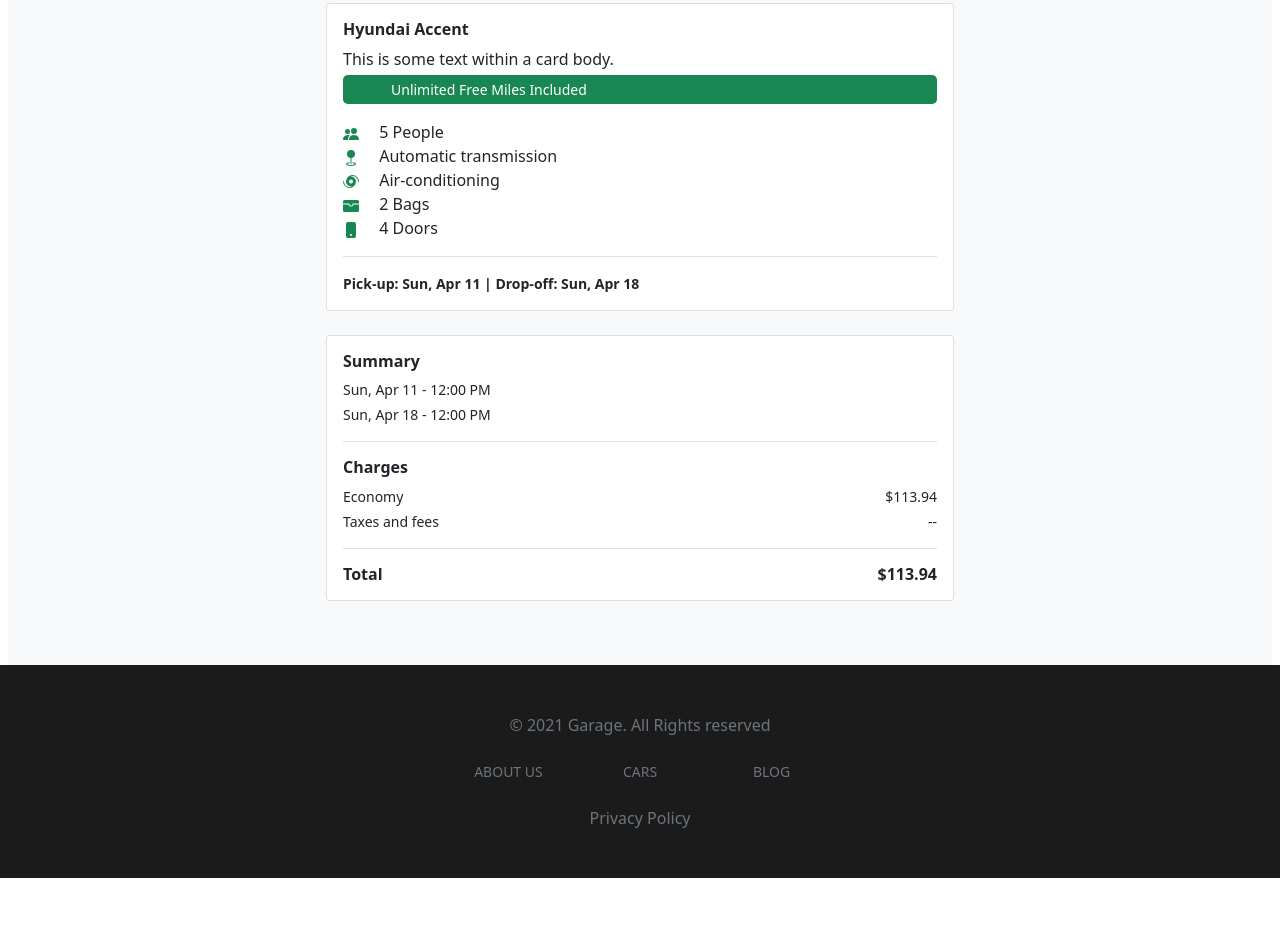
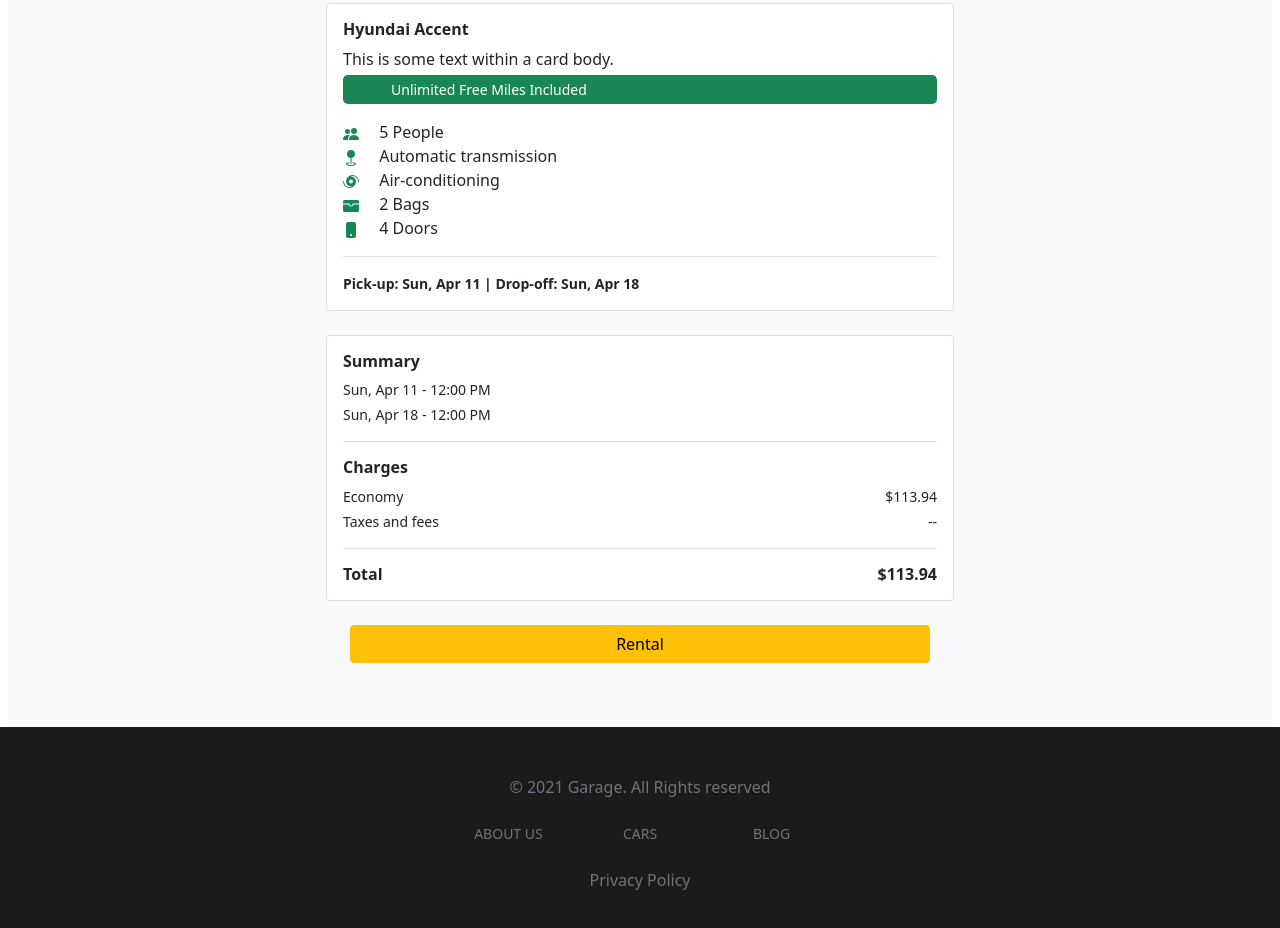
Before and after one commit to Andres6936/CarRental.Prototype, a plain HTML site: page html/vehicle.html in a window 1280 px wide. Shown: the part 508-1436 px from the top of the page. Before the commit the page ends 1386 px from the top, so only its background shows below. Drawn offline with Linux system fonts and the light colour scheme.

Commit message:
Added button for Rental the vehicle

```diff
--- a/html/vehicle.html
+++ b/html/vehicle.html
@@ -113,6 +113,10 @@
                 <h6 class="fw-bold border-top mt-3 pt-3 mb-0">Total <span class="float-end">$113.94</span></h6>
             </div>
         </div>
+
+        <div class="mt-4 col-md-6 offset-md-3 text-center px-4">
+            <button class="col-12 btn btn-warning">Rental</button>
+        </div>
     </section>
 
 </main>
```
